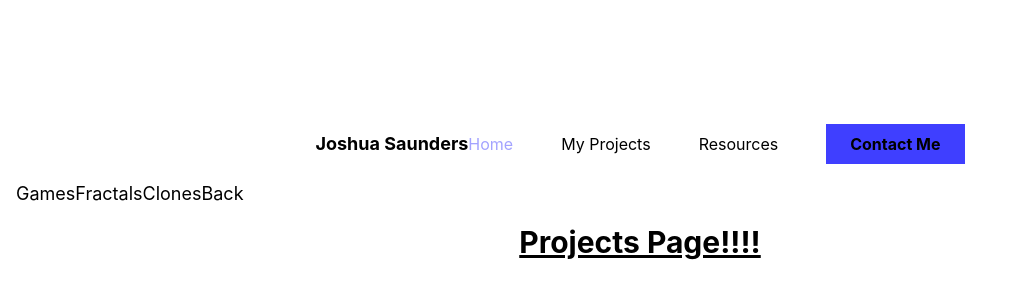
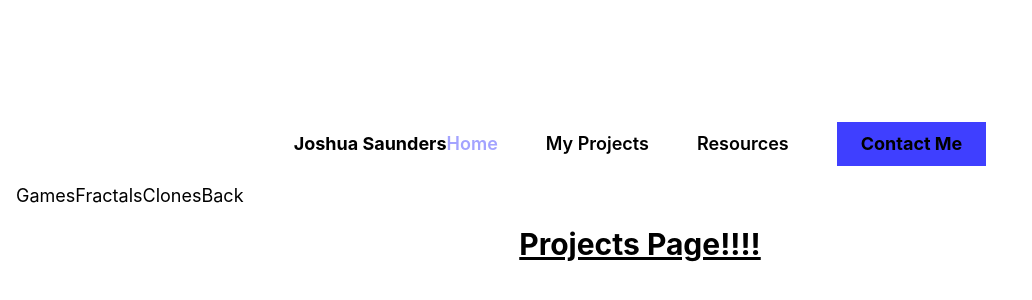
Before and after one commit to J-Saun/personal-portfolio, a Next.js app: page /projects in a window 1280 px wide. Shown: the part 208-508 px from the top of the page, without its empty margins (0-1032 px from the left). Built offline with nearby package versions, Linux system fonts and the light colour scheme.

Commit message:
link & icon hover animations. custom scrollbar

```diff
--- a/modules/nav/navbar.jsx
+++ b/modules/nav/navbar.jsx
@@ -1,4 +1,3 @@
-// import Button from "../components/Button/button";
 import NavItem from "../../components/Link/nav_link";
 
 export default function Navbar() {
@@ -7,13 +6,36 @@ export default function Navbar() {
       <div className="container flex justify-between items-center mx-auto px-8 md:px-14 lg:px-24 w-full ">
         <div className="text-lg font-bold">Joshua Saunders</div>
         <div className="hidden md:flex space-x-12 items-center">
-              <a href="#" className="text-selected-text">
+          <a
+            className="text-selected-text font-semibold text-lg  relative w-max two"
+            href="#home"
+          >
             Home
+            <span class="absolute -bottom-1 left-1/2 w-0 transition-all h-1 bg-theme"></span>
+            <span class="absolute -bottom-1 right-1/2 w-0 transition-all h-1 bg-theme"></span>
           </a>
-              <a href="#work">My Projects</a>
-              <a href="#resources">Resources</a>
-              <a href="#hire">
-                <button className="px-6 py-2 bg-theme font-bold">Contact Me</button>
+
+          <a
+            className="font-semibold text-lg  relative w-max two"
+            href="#work"
+          >
+            My Projects
+            <span class="absolute -bottom-1 left-1/2 w-0 transition-all h-1 bg-theme"></span>
+            <span class="absolute -bottom-1 right-1/2 w-0 transition-all h-1 bg-theme"></span>
+          </a>
+          <a
+            className="font-semibold text-lg  relative w-max two"
+            href="#resources"
+          >
+            Resources
+            <span class="absolute -bottom-1 left-1/2 w-0 transition-all h-1 bg-theme"></span>
+            <span class="absolute -bottom-1 right-1/2 w-0 transition-all h-1 bg-theme"></span>
+          </a>
+          <a
+            className="font-semibold text-lg  relative w-max two"
+            href="#contact"
+          >
+            <button className="px-6 py-2 bg-theme font-bold ">Contact Me</button>
           </a>
         </div>
         <div className="md:hidden">
--- a/pages/index.js
+++ b/pages/index.js
@@ -155,10 +155,19 @@ export default function Home() {
                   </div>
 
                   {/* <!-- Project 2 Info --> */}
-                  <div className="flex flex-wrap justify-center text-center lg:text-left lg:block">
-                    <h3 className="text-white text-3xl font-semibold">
+                  <div className="flex flex-wrap justify-center text-center lg:text-left lg:block mt-5 lg:mt-0">
+                    <div className="flex">
+                    <h3 className="text-white font-semibold text-3xl relative w-max two">
+                        <a href="https://search.brave.com/search?q=tailwind+classes&source=desktop">
                           Fractal Tree
+                        </a>
+                        <span class="absolute -bottom-1 left-1/2 w-0 transition-all h-1 bg-theme"></span>
+                        <span class="absolute -bottom-1 right-1/2 w-0 transition-all h-1 bg-theme"></span>
                       </h3>
+                      <a href="https://github.com/J-Saun" className="ml-3">
+                        <i className="fa-brands fa-github fa-2x"></i>
+                      </a>
+                    </div>
 
                     <div class="w-full lg:w-auto flex flex-wrap justify-center lg:justify-start gap-3 mt-6 mb-8">
                       <div className="badge">React/Next.js</div>
@@ -181,12 +190,19 @@ export default function Home() {
                   </div>
 
                   {/* Project 3 Info */}
-                  <div className="flex flex-wrap justify-center text-center lg:text-left lg:block">
-                    <h3 className="text-white text-3xl font-semibold">
+                  <div className="flex flex-wrap justify-center text-center lg:text-left lg:block mt-5 lg:mt-0">
+                    <div className="flex">
+                      <h3 className="text-white font-semibold text-3xl relative w-max two">
                         <a href="https://search.brave.com/search?q=tailwind+classes&source=desktop">
                           Yelp Clone
                         </a>
+                        <span class="absolute -bottom-1 left-1/2 w-0 transition-all ease-in-out duration-300 h-1 bg-theme"></span>
+                        <span class="absolute -bottom-1 right-1/2 w-0 transition-all ease-in-out duration-300 h-1 bg-theme"></span>
                       </h3>
+                      <a href="https://github.com/J-Saun" className="ml-3 scale-75 hover:scale-100 transition ease-in-out duration-300">
+                        <i className="fa-brands fa-github fa-2x"></i>
+                      </a>
+                    </div>
 
                     <div className="w-full lg:w-auto flex flex-wrap justify-center lg:justify-start gap-3 mt-6 mb-8">
                       {/* <i class="fa-brands fa-js"></i> */}
@@ -198,9 +214,11 @@ export default function Home() {
                       <div className="badge">MongoDB</div>
                       <div className="badge">Heroku</div>
                     </div>
+                    <div>
                       <p className="text-secondary">
-                      Recreation review & rating site. <a>Github</a>
+                        Recreation review & rating site.
                       </p>
+                    </div>
                     {/* <div className="flex flex-col">
                     <a>Github</a>
                     <a>Hosted Site</a>
@@ -227,7 +245,9 @@ export default function Home() {
                       <div className="badge">
                         <a>Postural Chiropractic</a>
                       </div>
-                      <div className="badge">Off The Chazz Fishing Adventure</div>
+                      <div className="badge">
+                        Off The Chazz Fishing Adventure
+                      </div>
                     </div>
 
                     {/* <p class="text-secondary">User generated fractals.</p> */}
@@ -240,7 +260,7 @@ export default function Home() {
           {/* Contact me */}
           <div className="container mt-64 flex justify-between items-center mx-auto px-8 md:px-14 lg:px-24 w-full">
             <section className="w-full">
-              <h2 id="hire" className="secondary-title">
+              <h2 id="contact" className="secondary-title">
                 Contact me
               </h2>
               <p className="section-paragraph">
@@ -274,7 +294,7 @@ export default function Home() {
                     ></textarea>
                   </div>
                   <button className="px-6 py-2 bg-theme text-white font-bold">
-                    Send it!
+                  <i class="fa-solid fa-paper-plane mr-3"></i> Send it!
                   </button>
                 </div>
 
--- a/styles/globals.css
+++ b/styles/globals.css
@@ -87,3 +87,36 @@ a {
   right: 45%;
   z-index: -1;
 }
+/* button and link hover  */
+.one:hover span:last-child {
+  width: 100%;
+}
+
+.two:hover span {
+  width: 50%;
+}
+
+.three:hover span {
+  height: 100%;
+}
+
+/* custom scrollbar  */
+
+::-webkit-scrollbar {
+  width: 20px;
+}
+
+::-webkit-scrollbar-track {
+  background-color: #17171f;
+}
+
+::-webkit-scrollbar-thumb {
+  background-color: #A3A3FF;
+  border-radius: 20px;
+  border: 6px solid transparent;
+  background-clip: content-box;
+}
+
+::-webkit-scrollbar-thumb:hover {
+  background-color: #3F3FFF;
+}
--- a/tailwind.config.js
+++ b/tailwind.config.js
@@ -8,6 +8,7 @@ module.exports = {
     extend: {
       colors: {
         "body": "#17171F",
+        "body-gradient": "bg-gradient-to-bl from-teal-300 via-transparent to-rose-300",
         "selected-text": "#A3A3FF",
         "theme": "#3F3FFF",
         "nav": "#404053",
```
Also changed, not shown: modules/hero.jsx (+4 -3 lines). Lines whose indentation alone changed are shown as unchanged.
